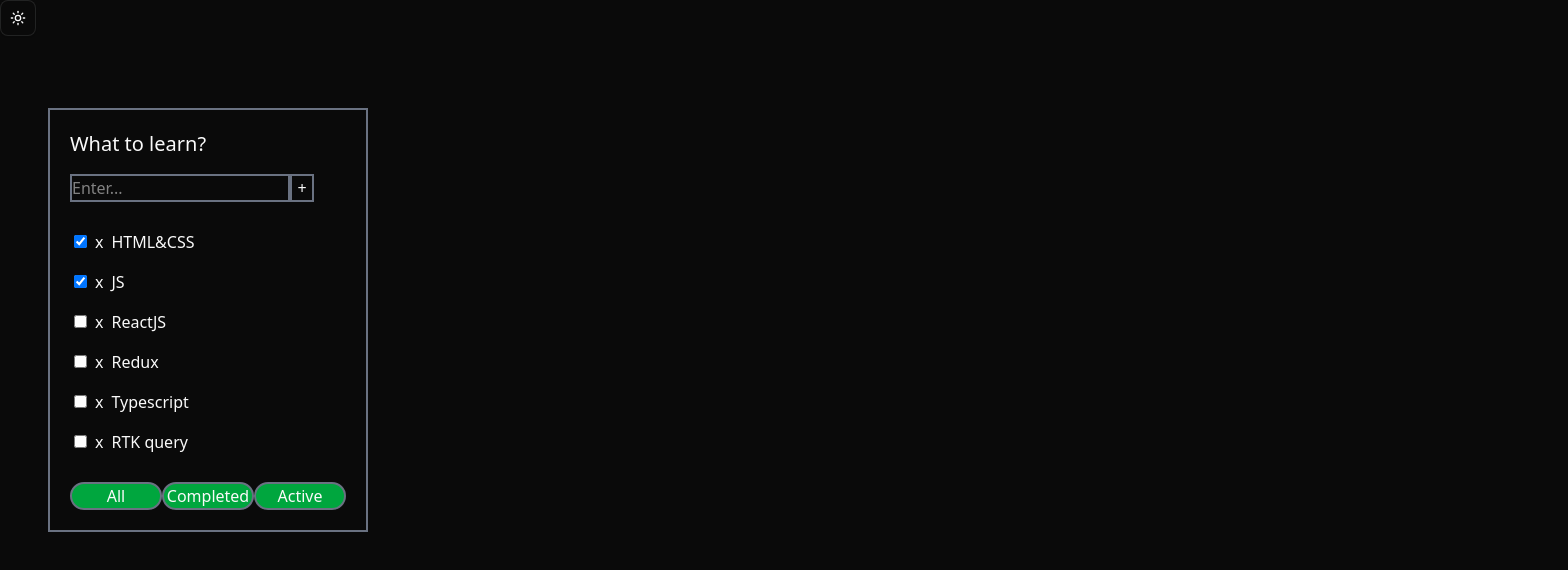
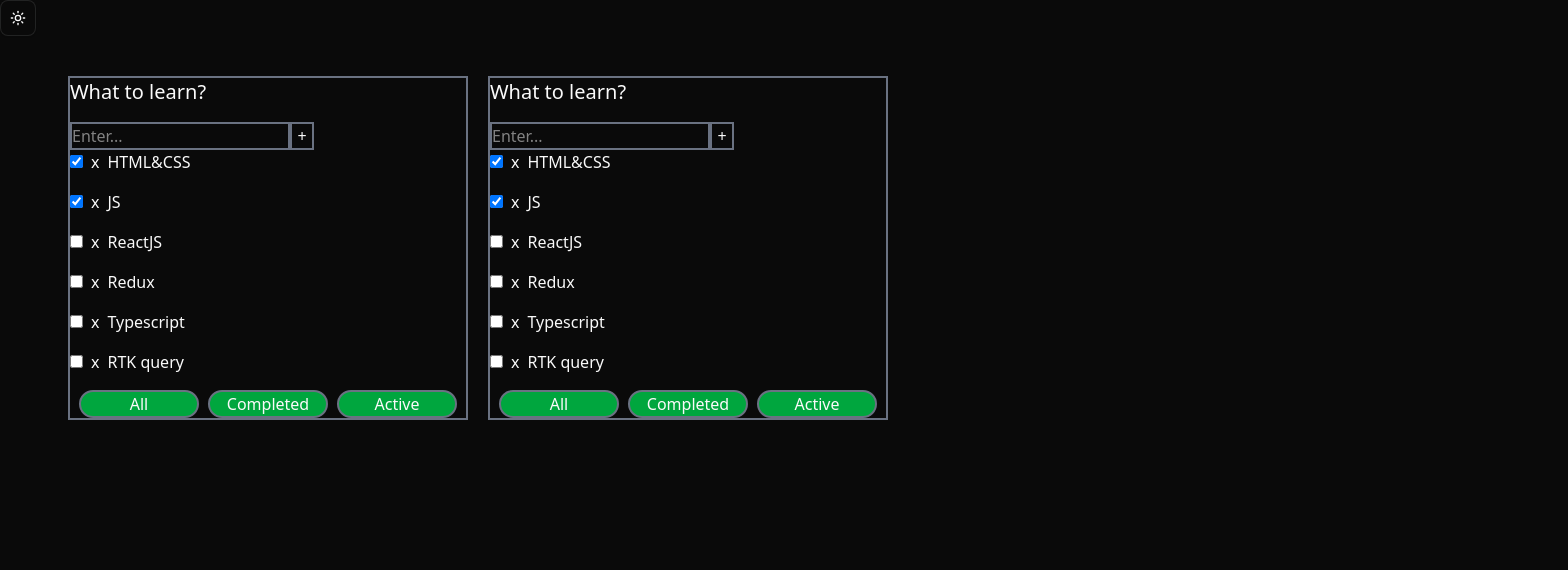
Before and after one commit to DmitrijSergeev/todolist, a React (Vite) app: page / in a window 1280 px wide. Shown: the top 570 px of the page, 1568 px wide, since content can reach past the window. Built offline with nearby package versions, Linux system fonts and the light colour scheme.

Commit message:
associated array

```diff
--- a/src/App.tsx
+++ b/src/App.tsx
@@ -3,7 +3,7 @@ import {ModeToggle} from "./components/mode-toggle/mode-toggle.tsx";
 import TodoListItem from "./components/todolist/TodoListItem.tsx";
 import {useState} from "react";
 import {v1} from "uuid";
-import {FilterType, Task} from "./types/Types.ts";
+import {FilterType, Task, TodoList} from "./types/Types.ts";
 
 function App() {
     const [tasks, setTasks] = useState<Task[]>([
@@ -16,7 +16,10 @@ function App() {
     ])
     const [filter, setFilter] = useState<FilterType>('all')
 
-    //const [todoLists, setTodoLists] = useState<TodoList>()
+    const [todoLists, setTodoLists] = useState<TodoList[]>([
+        {todoId: v1(), title: 'What to learn', filter: 'all'},
+        {todoId: v1(), title: 'What to buy', filter: 'all'},
+    ])
 
     const removeTask = (id: string) => {
         setTasks(tasks.filter((t) => t.id !== id));
@@ -33,10 +36,10 @@ function App() {
 
     let filteredTasks = tasks
     if (filter === 'completed') {
-        filteredTasks = tasks.filter( t => t.isDone)
+        filteredTasks = tasks.filter(t => t.isDone)
     }
-    if(filter === 'active'){
-        filteredTasks = filteredTasks.filter( t => !t.isDone)
+    if (filter === 'active') {
+        filteredTasks = filteredTasks.filter(t => !t.isDone)
     }
 
     const filterTask = (filter: FilterType) => {
@@ -44,19 +47,23 @@ function App() {
     }
 
     return (
-        <>
+        <div>
             <ThemeProvider defaultTheme="dark" storageKey="vite-ui-theme">
                 <ModeToggle/>
             </ThemeProvider>
-            <div className={'flex flex-col justify-start mt-18 ml-12 border-2 border-gray-500 ' +
-                'w-80 p-5'}>
-                <TodoListItem tasks={filteredTasks}
-                              removeTask={removeTask}
-                              addTask={addTask}
-                              filterTask={filterTask}
-                />
+            <div className={'flex flex-row justify-start mt-10 ml-12 w-380'}>
+                {todoLists.map((t) => {
+                    return (
+                        <TodoListItem key={t.todoId}
+                                      tasks={filteredTasks}
+                                      removeTask={removeTask}
+                                      addTask={addTask}
+                                      filterTask={filterTask}
+                        />
+                    )
+                })}
             </div>
-        </>
+        </div>
     )
 }
 
--- a/src/components/todolist/TodoListItem.tsx
+++ b/src/components/todolist/TodoListItem.tsx
@@ -37,7 +37,7 @@ const TodoListItem = (props: TodoListItemProps) => {
     }
 
     return (
-        <div>
+        <div className={'border-2 border-gray-500 flex flex-col w-100 ml-5'}>
             <h1 className={'text-xl'}>What to learn?</h1>
             <div>
                 <input className={`mt-4 border-2 border-gray-500 w-55 ${error ? 'border-red-600' : ''}`}
@@ -51,7 +51,7 @@ const TodoListItem = (props: TodoListItemProps) => {
                 </button>
                 {error && <div className={'text-red-600'}>{error}</div>}
             </div>
-            <ul className={'flex flex-col justify-start list-none mt-6 p-1'}>
+            <ul>
                 {tasks.map((t) => {
                     const removeHandler = () => {
                         removeTask(t.id)
@@ -71,23 +71,22 @@ const TodoListItem = (props: TodoListItemProps) => {
                 })}
             </ul>
 
-            <div className={'flex flex-row justify-evenly items-center pt-2'}
-            >
+            <div className={'flex flex-row justify-evenly'}>
                 <button className={'border-2 border-gray-500 cursor-pointer ' +
-                    'rounded-2xl w-35 bg-green-600'}
+                    'rounded-2xl w-30 bg-green-600'}
                         type={'button'}
                         onClick={allHandler}
                 >
                     All
                 </button>
                 <button className={'border-2 border-gray-500 cursor-pointer ' +
-                    'rounded-2xl w-35 bg-green-600'}
+                    'rounded-2xl w-30 bg-green-600'}
                         onClick={completedHandler}
                 >
                     Completed
                 </button>
                 <button className={'border-2 border-gray-500 cursor-pointer ' +
-                    'rounded-2xl w-35 bg-green-600'}
+                    'rounded-2xl w-30 bg-green-600'}
                         onClick={activeHandler}
                 >
                     Active
--- a/src/types/Types.ts
+++ b/src/types/Types.ts
@@ -9,5 +9,5 @@ export type FilterType = 'all'|'completed'|'active'
 export type TodoList = {
     todoId: string;
     title: string;
-    completed: boolean;
+    filter: FilterType;
 }
--- a/tsconfig.app.json
+++ b/tsconfig.app.json
@@ -25,7 +25,8 @@
   "baseUrl": ".",
   "paths": {
     "@/*": [
-      "./src/*"
+      "/src/*"
     ]
-  }
+  },
+  "include": ["src"]
 }
--- a/vite.config.ts
+++ b/vite.config.ts
@@ -8,7 +8,7 @@ export default defineConfig({
   plugins: [react(), tailwindcss()],
   resolve: {
     alias: {
-      "@": path.resolve(__dirname, "./src"),
+      "@/": `${path.resolve(__dirname, "src")}/`,
     },
   },
 })
```
